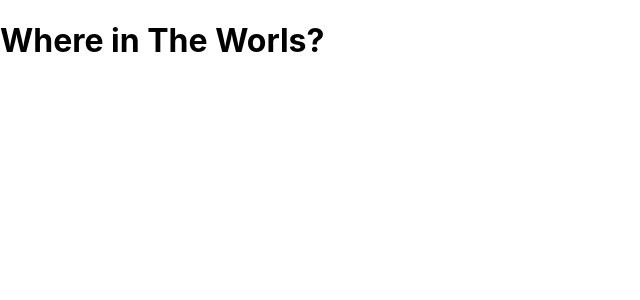
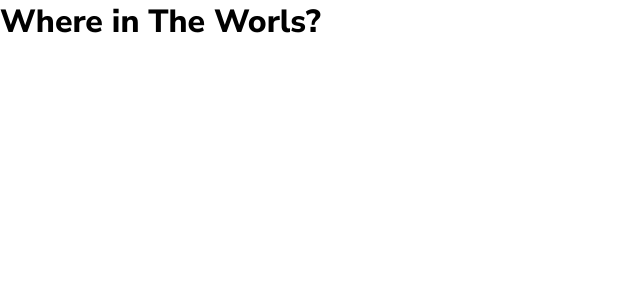
Before and after one commit to jafari-dev/alibaba-code-challenge, a React (Create React App) app: page / in a window 1280 px wide. Shown: the top 300 px of the page, without its empty margins (0-640 px from the left). Built offline with nearby package versions, Linux system fonts and the light colour scheme.

Commit message:
Set  font as the project's default font

```diff
--- a/src/index.scss
+++ b/src/index.scss
@@ -1,13 +1,18 @@
+@import url("https://fonts.googleapis.com/css2?family=Nunito+Sans:wght@300;600;800&display=swap");
+
+* {
+  margin: 0;
+  padding: 0;
+  box-sizing: border-box;
+}
+
 body {
-  margin: 0;
-  font-family: -apple-system, BlinkMacSystemFont, 'Segoe UI', 'Roboto', 'Oxygen',
-    'Ubuntu', 'Cantarell', 'Fira Sans', 'Droid Sans', 'Helvetica Neue',
-    sans-serif;
+  font-family: "Nunito Sans", sans-serif;
   -webkit-font-smoothing: antialiased;
   -moz-osx-font-smoothing: grayscale;
 }
 
-code {
-  font-family: source-code-pro, Menlo, Monaco, Consolas, 'Courier New',
-    monospace;
+a {
+  color: inherit;
+  text-decoration: none;
 }
```
